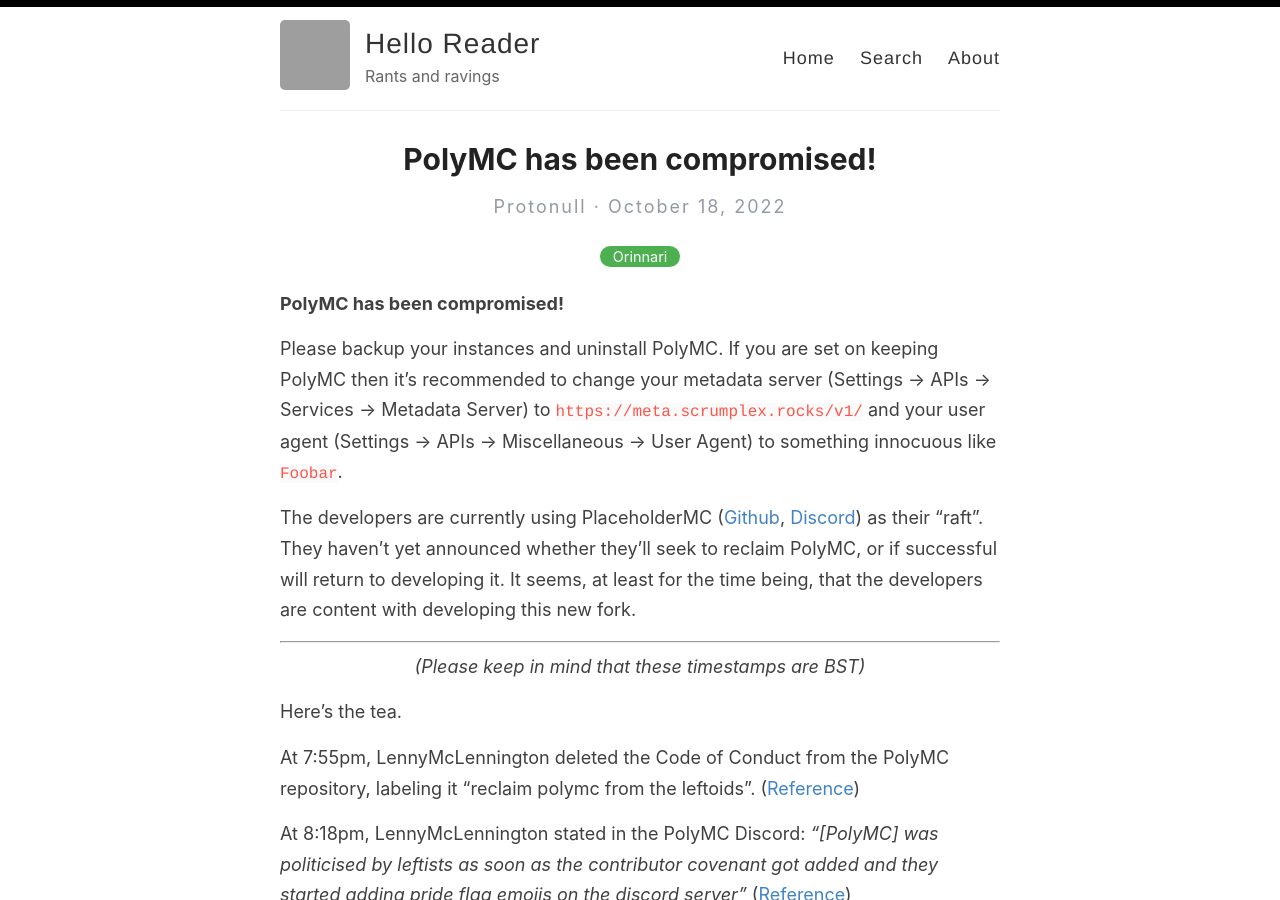
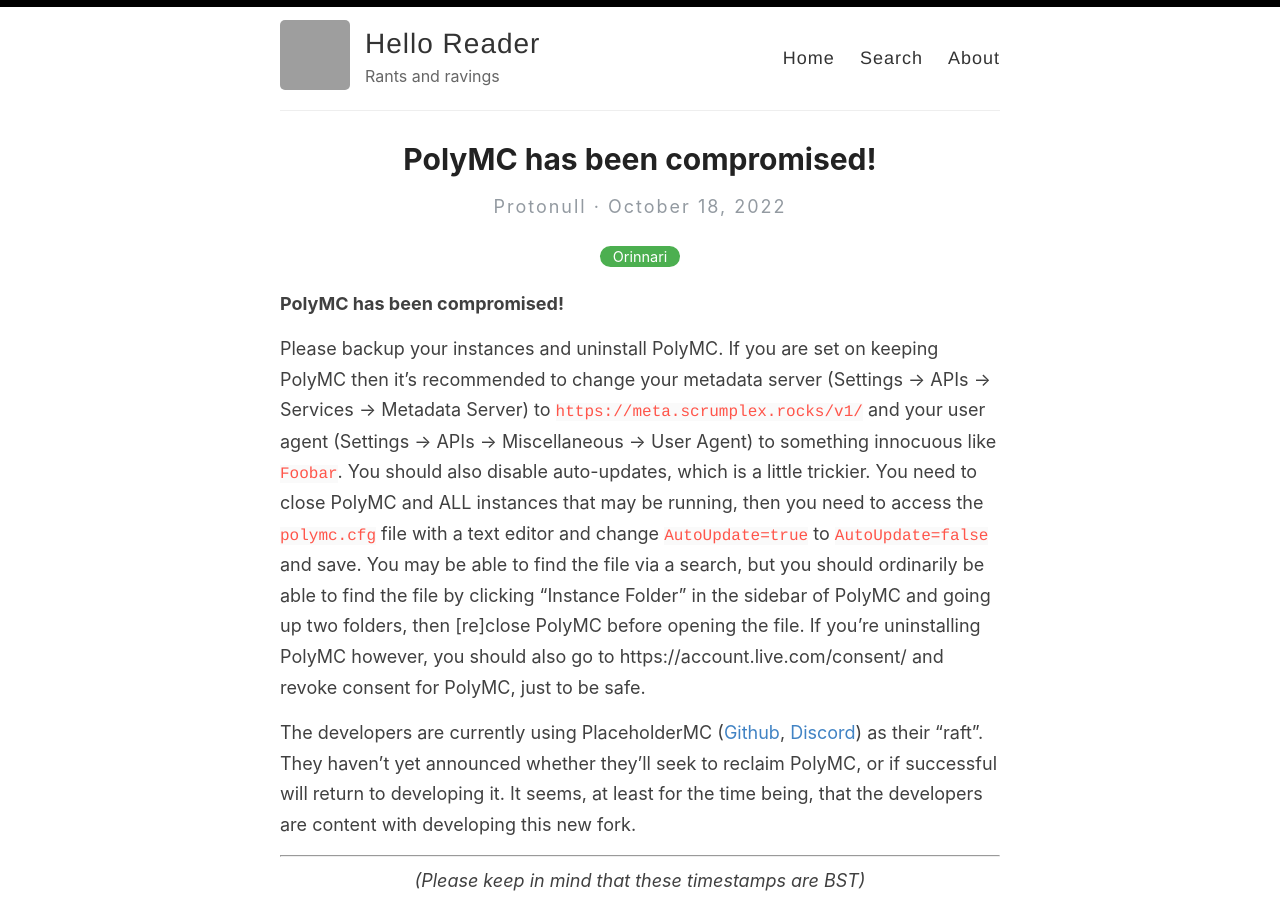
Before and after one commit to Protonull/protonull.github.io, a Jekyll site: the page built from _posts/2022-10-18-polymc-drama.md, in a window 1280 px wide and 900 px high. Built offline with Jekyll 4.4.1, drawn with Linux system fonts in a browser that asks for light colours; comment, search, counter and statistics services are not loaded; grey boxes are pictures that could not be loaded.

Commit message:
Add additional steps

```diff
--- a/_posts/2022-10-18-polymc-drama.md
+++ b/_posts/2022-10-18-polymc-drama.md
@@ -6,7 +6,7 @@
 ---
 **PolyMC has been compromised!**
 
-Please backup your instances and uninstall PolyMC. If you are set on keeping PolyMC then it's recommended to change your metadata server (Settings → APIs → Services → Metadata Server) to `https://meta.scrumplex.rocks/v1/` and your user agent (Settings → APIs → Miscellaneous → User Agent) to something innocuous like `Foobar`.
+Please backup your instances and uninstall PolyMC. If you are set on keeping PolyMC then it's recommended to change your metadata server (Settings → APIs → Services → Metadata Server) to `https://meta.scrumplex.rocks/v1/` and your user agent (Settings → APIs → Miscellaneous → User Agent) to something innocuous like `Foobar`. You should also disable auto-updates, which is a little trickier. You need to close PolyMC and ALL instances that may be running, then you need to access the `polymc.cfg` file with a text editor and change `AutoUpdate=true` to `AutoUpdate=false` and save. You may be able to find the file via a search, but you should ordinarily be able to find the file by clicking "Instance Folder" in the sidebar of PolyMC and going up two folders, then [re]close PolyMC before opening the file. If you're uninstalling PolyMC however, you should also go to https://account.live.com/consent/ and revoke consent for PolyMC, just to be safe.
 
 The developers are currently using PlaceholderMC ([Github](https://github.com/PlaceholderMC), [Discord](https://discord.gg/placeholdermc)) as their "raft". They haven't yet announced whether they'll seek to reclaim PolyMC, or if successful will return to developing it. It seems, at least for the time being, that the developers are content with developing this new fork.
 
```
